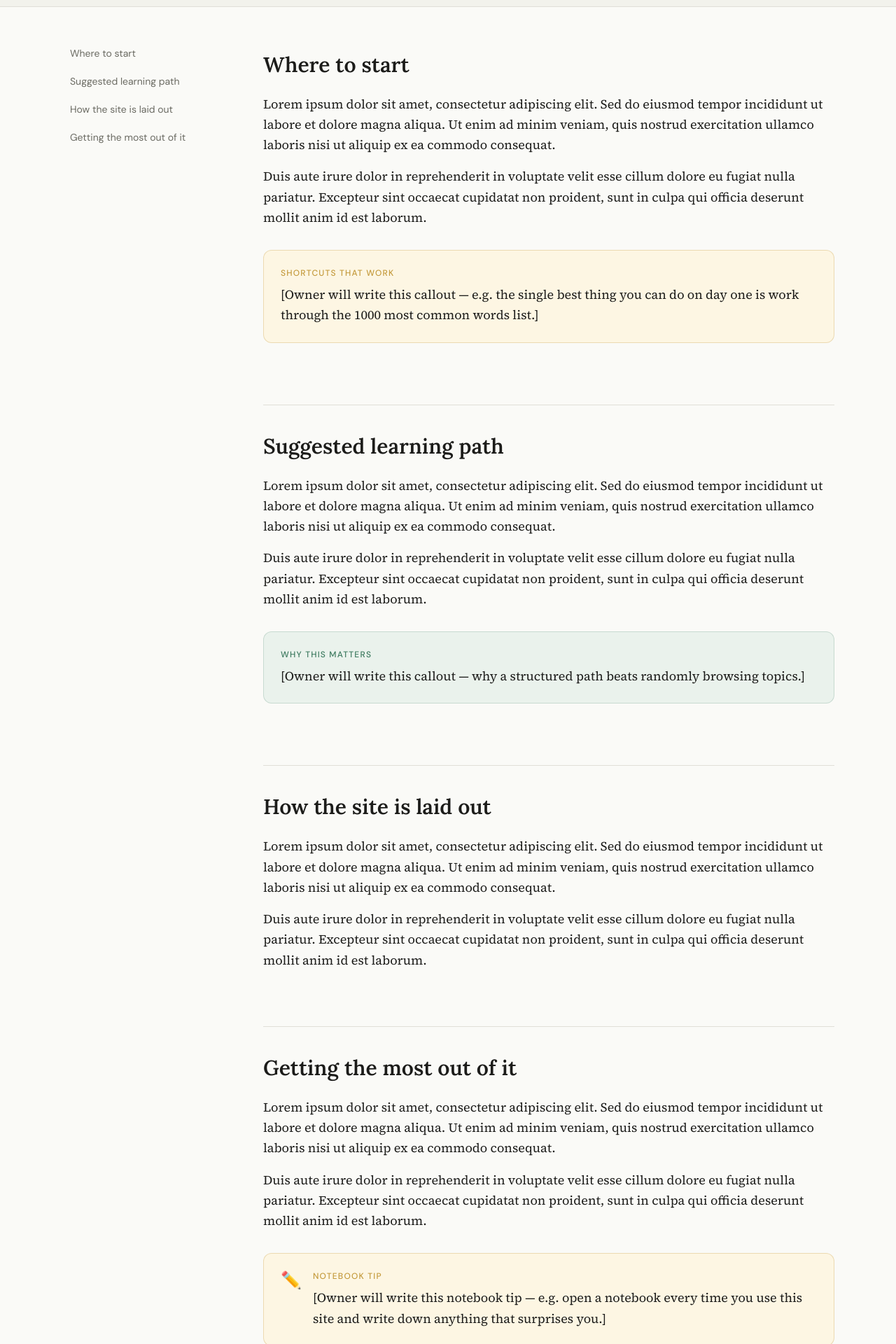
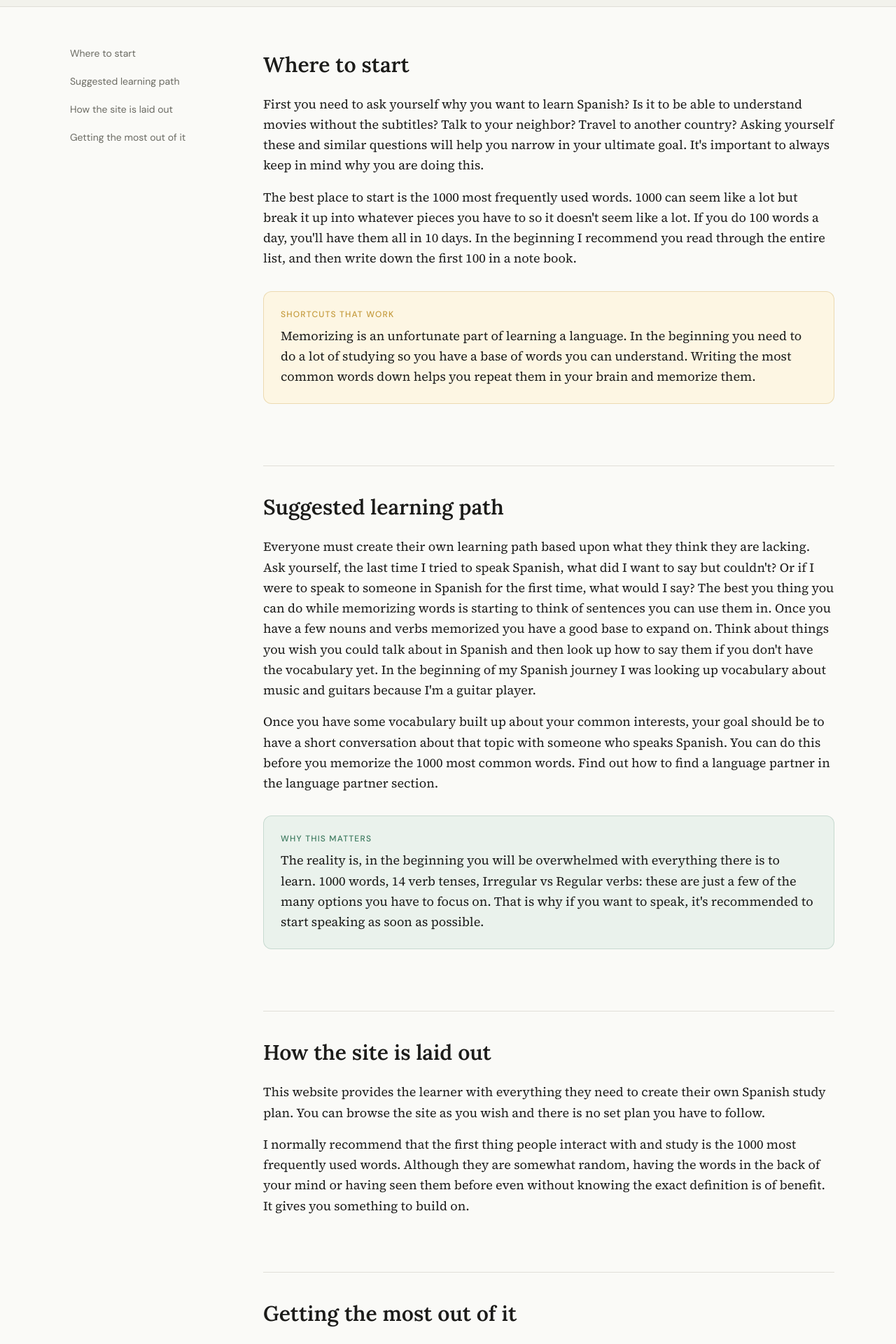
Before and after one commit to johnobriendev/teach-yourself-spanish, a Next.js app: page /how-to-use-this-guide in a window 1280 px wide. Shown: the part 380-2300 px from the top of the page at 70% size. Built offline with nearby package versions, Linux system fonts and the light colour scheme.

Commit message:
feat: finish how to use page

```diff
--- a/app/how-to-use-this-guide/page.tsx
+++ b/app/how-to-use-this-guide/page.tsx
@@ -32,16 +32,15 @@ export default function HowToUseThisGuidePage() {
           <h2 className="font-heading text-2xl lg:text-3xl text-text font-semibold mb-6">
             Where to start
           </h2>
-          {/* OWNER: write your advice on where a complete beginner should start — probably vocabulary first, then tenses, then verbs */}
+
           <p className="font-body text-lg text-text leading-relaxed mb-4">
-            Lorem ipsum dolor sit amet, consectetur adipiscing elit. Sed do eiusmod tempor incididunt ut labore et dolore magna aliqua. Ut enim ad minim veniam, quis nostrud exercitation ullamco laboris nisi ut aliquip ex ea commodo consequat.
+            First you need to ask yourself why you want to learn Spanish? Is it to be able to understand movies without the subtitles? Talk to your neighbor? Travel to another country? Asking yourself these and similar questions will help you narrow in your ultimate goal. It's important to always keep in mind why you are doing this.
           </p>
           <p className="font-body text-lg text-text leading-relaxed mb-6">
-            Duis aute irure dolor in reprehenderit in voluptate velit esse cillum dolore eu fugiat nulla pariatur. Excepteur sint occaecat cupidatat non proident, sunt in culpa qui officia deserunt mollit anim id est laborum.
+            The best place to start is the 1000 most frequently used words. 1000 can seem like a lot but break it up into whatever pieces you have to so it doesn't seem like a lot. If you do 100 words a day, you'll have them all in 10 days. In the beginning I recommend you read through the entire list, and then write down the first 100 in a note book.
           </p>
           <CalloutBox variant="shortcuts">
-            {/* OWNER: write a callout about the single most important first step */}
-            [Owner will write this callout — e.g. the single best thing you can do on day one is work through the 1000 most common words list.]
+            Memorizing is an unfortunate part of learning a language. In the beginning you need to do a lot of studying so you have a base of words you can understand. Writing the most common words down helps you repeat them in your brain and memorize them.
           </CalloutBox>
         </section>
 
@@ -50,16 +49,15 @@ export default function HowToUseThisGuidePage() {
           <h2 className="font-heading text-2xl lg:text-3xl text-text font-semibold mb-6">
             Suggested learning path
           </h2>
-          {/* OWNER: write a recommended order — e.g. 1. Vocabulary 2. Tenses 3. Key Verbs 4. Conversation practice */}
+
           <p className="font-body text-lg text-text leading-relaxed mb-4">
-            Lorem ipsum dolor sit amet, consectetur adipiscing elit. Sed do eiusmod tempor incididunt ut labore et dolore magna aliqua. Ut enim ad minim veniam, quis nostrud exercitation ullamco laboris nisi ut aliquip ex ea commodo consequat.
+            Everyone must create their own learning path based upon what they think they are lacking. Ask yourself, the last time I tried to speak Spanish, what did I want to say but couldn't? Or if I were to speak to someone in Spanish for the first time, what would I say? The best you thing you can do while memorizing words is starting to think of sentences you can use them in. Once you have a few nouns and verbs memorized you have a good base to expand on. Think about things you wish you could talk about in Spanish and then look up how to say them if you don't have the vocabulary yet. In the beginning of my Spanish journey I was looking up vocabulary about music and guitars because I'm a guitar player.
           </p>
           <p className="font-body text-lg text-text leading-relaxed mb-6">
-            Duis aute irure dolor in reprehenderit in voluptate velit esse cillum dolore eu fugiat nulla pariatur. Excepteur sint occaecat cupidatat non proident, sunt in culpa qui officia deserunt mollit anim id est laborum.
+            Once you have some vocabulary built up about your common interests, your goal should be to have a short conversation about that topic with someone who speaks Spanish. You can do this before you memorize the 1000 most common words. Find out how to find a language partner in the language partner section.
           </p>
           <CalloutBox variant="why-this-matters">
-            {/* OWNER: write a callout on why following a sequence matters rather than jumping around */}
-            [Owner will write this callout — why a structured path beats randomly browsing topics.]
+            The reality is, in the beginning you will be overwhelmed with everything there is to learn. 1000 words, 14 verb tenses, Irregular vs Regular verbs: these are just a few of the many options you have to focus on. That is why if you want to speak, it's recommended to start speaking as soon as possible.
           </CalloutBox>
         </section>
 
@@ -68,12 +66,12 @@ export default function HowToUseThisGuidePage() {
           <h2 className="font-heading text-2xl lg:text-3xl text-text font-semibold mb-6">
             How the site is laid out
           </h2>
-          {/* OWNER: describe each section of the site briefly — Words, Tenses, Verbs, Conversation, Tips */}
+
           <p className="font-body text-lg text-text leading-relaxed mb-4">
-            Lorem ipsum dolor sit amet, consectetur adipiscing elit. Sed do eiusmod tempor incididunt ut labore et dolore magna aliqua. Ut enim ad minim veniam, quis nostrud exercitation ullamco laboris nisi ut aliquip ex ea commodo consequat.
+            This website provides the learner with everything they need to create their own Spanish study plan. You can browse the site as you wish and there is no set plan you have to follow.
           </p>
           <p className="font-body text-lg text-text leading-relaxed mb-6">
-            Duis aute irure dolor in reprehenderit in voluptate velit esse cillum dolore eu fugiat nulla pariatur. Excepteur sint occaecat cupidatat non proident, sunt in culpa qui officia deserunt mollit anim id est laborum.
+            I normally recommend that the first thing people interact with and study is the 1000 most frequently used words. Although they are somewhat random, having the words in the back of your mind or having seen them before even without knowing the exact definition is of benefit. It gives you something to build on.
           </p>
         </section>
 
@@ -82,16 +80,14 @@ export default function HowToUseThisGuidePage() {
           <h2 className="font-heading text-2xl lg:text-3xl text-text font-semibold mb-6">
             Getting the most out of it
           </h2>
-          {/* OWNER: write practical tips — use a notebook alongside the site, come back regularly, don't try to do everything at once */}
           <p className="font-body text-lg text-text leading-relaxed mb-4">
-            Lorem ipsum dolor sit amet, consectetur adipiscing elit. Sed do eiusmod tempor incididunt ut labore et dolore magna aliqua. Ut enim ad minim veniam, quis nostrud exercitation ullamco laboris nisi ut aliquip ex ea commodo consequat.
+            Write everything down in a notebook. Writing things down gives you another repetition and helps cement it in your brain. When you think of a word you will have an image of where you wrote it on the page.
           </p>
           <p className="font-body text-lg text-text leading-relaxed mb-6">
-            Duis aute irure dolor in reprehenderit in voluptate velit esse cillum dolore eu fugiat nulla pariatur. Excepteur sint occaecat cupidatat non proident, sunt in culpa qui officia deserunt mollit anim id est laborum.
+            Think and use your brain! Think of scenarios where you would be speaking Spanish and think about what you would say. What kind of responses might you hear? Put yourself to the test. Speaking with others gives you immediate feedback about what you need to focus on.
           </p>
           <CalloutBox variant="notebook-tip">
-            {/* OWNER: write a notebook tip for using this site alongside a physical notebook */}
-            [Owner will write this notebook tip — e.g. open a notebook every time you use this site and write down anything that surprises you.]
+            It's not necessary to understand all the grammar and words before you start trying to speak.
           </CalloutBox>
         </section>
 
--- a/components/Nav.tsx
+++ b/components/Nav.tsx
@@ -107,6 +107,20 @@ export default function Nav() {
                       Key Verbs →
                     </Link>
                   </div>
+                  <div className="px-3 pt-3 pb-1 flex gap-2 border-b border-border">
+                    <Link
+                      href="/verbs/regular"
+                      className="flex-1 px-2 py-1.5 rounded font-ui text-sm text-text hover:text-accent hover:bg-surface transition-colors"
+                    >
+                      Regular Verbs
+                    </Link>
+                    <Link
+                      href="/verbs/irregular"
+                      className="flex-1 px-2 py-1.5 rounded font-ui text-sm text-text hover:text-accent hover:bg-surface transition-colors"
+                    >
+                      Irregular Verbs
+                    </Link>
+                  </div>
                   <div className="grid grid-cols-2 p-3 gap-x-2">
                     {VERB_SLUGS.map((slug) => (
                       <Link
@@ -206,7 +220,9 @@ export default function Nav() {
           <MobileLink href="/how-to-use-this-guide" label="How to Use This Guide" current={pathname} />
           <MobileLink href="/words"       label="1000 Words"         current={pathname} />
           <MobileLink href="/tenses"      label="14 Tenses"          current={pathname} />
-          <MobileLink href="/verbs"       label="Key Verbs"          current={pathname} />
+          <MobileLink href="/verbs"          label="Key Verbs"          current={pathname} />
+          <MobileLink href="/verbs/regular"   label="Regular Verbs"   current={pathname} />
+          <MobileLink href="/verbs/irregular" label="Irregular Verbs" current={pathname} />
           <MobileLink href="/conversation" label="Conversation"      current={pathname} />
 
         </nav>
```
